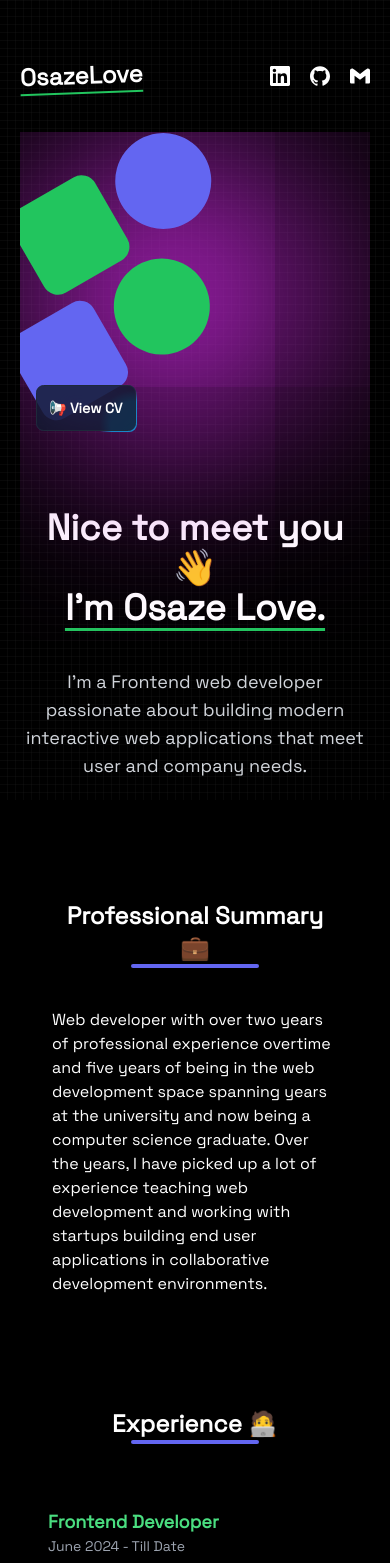
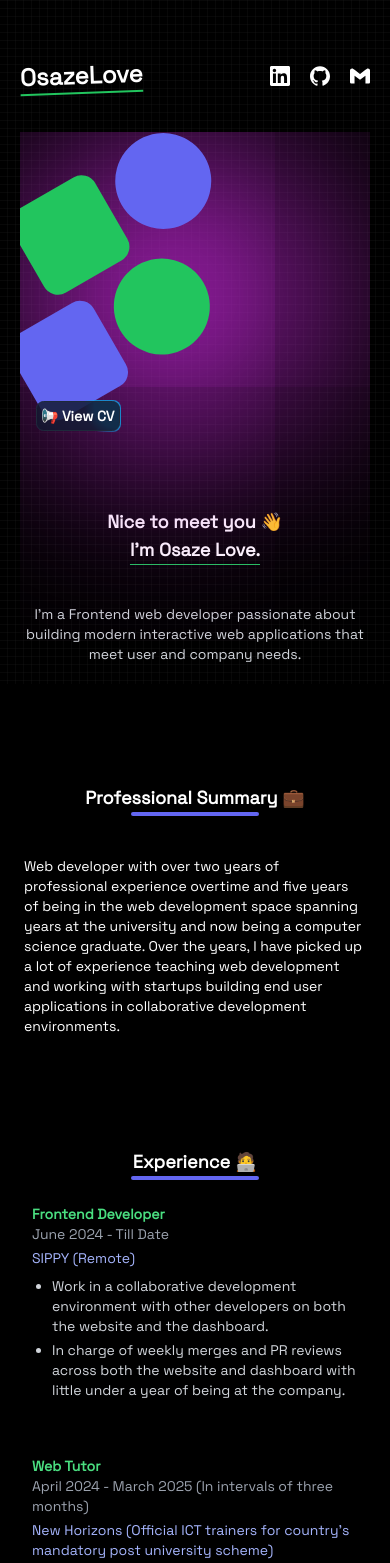
Before and after one commit to Osaze-love/osazelovePortfolio, a Next.js app: page / in a window 390 px wide. Shown: the top 1563 px of the page. Built offline with nearby package versions, Linux system fonts and the light colour scheme.

Commit message:
made updates

```diff
--- a/app/(home)/components/Experience.tsx
+++ b/app/(home)/components/Experience.tsx
@@ -64,17 +64,17 @@ const Experience = () => {
         text="Experience 🧑‍💻"
         className="flex flex-col items-center justify-center rotate-0 "
       />
-      <div className="pt-10 space-y-10">
+      <div className="pt-4 md:pt-10 space-y-10">
         {experiences.map((exp, idx) => (
-          <div key={idx} className="bg-black-500 p-6 rounded-lg shadow-md">
+          <div key={idx} className="bg-black-500 p-2 md:p-6 rounded-lg shadow-md">
             <div className="flex flex-col md:flex-row md:items-center md:justify-between">
-              <div className="text-lg font-semibold text-green-400">{exp.role}</div>
-              <div className="text-sm text-gray-400">{exp.date}</div>
+              <div className="text-sm md:text-lg font-semibold text-green-400">{exp.role}</div>
+              <div className="text-sm md:text-md text-gray-400">{exp.date}</div>
             </div>
-            <div className="text-md font-medium text-indigo-300 mt-1">{exp.company}</div>
+            <div className="text-sm md:text-ms font-medium text-indigo-300 mt-1">{exp.company}</div>
             <ul className="list-disc pl-5 mt-2 text-gray-300 space-y-1">
               {exp.details.map((detail, i) => (
-                <li key={i}>{detail}</li>
+                <li className="text-sm md:text-lg" key={i}>{detail}</li>
               ))}
             </ul>
           </div>
--- a/app/(home)/components/HeroSection.tsx
+++ b/app/(home)/components/HeroSection.tsx
@@ -7,14 +7,14 @@ const HeroSection = () => {
   return (
     <div className="min-h-[60vh] overflow-hidden flex flex-col-reverse gap-14 lg:gap-0 lg:flex-row items-center justify-between animate-move-up ">
       <div className="space-y-10 text-white text-center lg:text-left">
-        <h1 className="text-4xl lg:text-6xl font-bold">
+        <h1 className="text-lg md:text-4xl lg:text-6xl font-bold">
           Nice to meet you 👋
           <br />{" "}
           <span className="underline underline-offset-8 decoration-green-500">
             I'm Osaze Love.
           </span>
         </h1>
-        <p className="md:w-96 text-lg text-gray-300">
+        <p className="md:w-96 text-sm md:text-lg text-gray-300">
           I'm a Frontend web developer passionate about building modern
           interactive web applications that meet user and company needs.
         </p>
@@ -32,7 +32,7 @@ const HeroSection = () => {
           <div className="glow absolute top-[40%] right-1/2 -z-10"></div>
         </div>
         <div className="absolute bottom-5 left-0">
-          <MovingBorderBtn borderRadius="0.5rem" className="p-3 font-semibold">
+          <MovingBorderBtn borderRadius="0.5rem" className="p-1 md:p-3 font-semibold">
             <a href="/CV_osazelove-1.pdf" target="_blank">
               📢 View CV
             </a>
--- a/app/(home)/components/ProfessionalSummary.tsx
+++ b/app/(home)/components/ProfessionalSummary.tsx
@@ -2,12 +2,12 @@ import Title from "./Title";
 
 const ProfessionalSummary = () => {
   return (
-    <div className="max-w-5xl text-white mx-auto px-8 pb-28">
+    <div className="max-w-5xl text-white mx-auto px-1 md:px-8 pb-28">
       <Title
         text="Professional Summary 💼"
         className="flex flex-col items-center justify-center rotate-0 "
       />
-      <p className="pt-10 text-md md:text-lg">
+      <p className="pt-10 text-sm md:text-lg">
       Web developer with over two years of professional experience overtime and five years of being in the web development space spanning years at the university and now being a computer science graduate. Over the years, I have picked up a lot of experience teaching web development and working with startups building end user applications in collaborative development environments.
       </p>
     </div>
--- a/app/(home)/components/Projects.tsx
+++ b/app/(home)/components/Projects.tsx
@@ -47,12 +47,12 @@ const otherProjects = [
 
 const Projects = () => {
   return (
-    <div className="py-10 text-white p-5 sm:p-0">
+    <div className="py-10 text-white px-1 md:px-0 p-5 sm:p-0">
       <Title
         text="Projects 🎨"
         className="flex flex-col items-center justify-center "
       />
-      <div className="max-w-3xl mx-auto text-center text-gray-300 pt-6 pb-10 text-md md:text-lg">
+      <div className="max-w-full md:max-w-3xl mx-auto text-center text-gray-300 pt-6 pb-4 md:pb-10 text-sm md:text-md md:text-lg">
         This is not an exhaustive list of projects. For confidentiality, some live projects are not included. See full descriptions in <span>
         <MovingBorderBtn borderRadius="0.2rem" className="p-1 font-semibold">
             <a href="/CV_osazelove-1.pdf" target="_blank">
@@ -62,7 +62,7 @@ const Projects = () => {
         </span>
 
       </div>
-      <div className="grid grid-cols-1 sm:grid-cols-2 pt-10 gap-5">
+      <div className="grid grid-cols-1 sm:grid-cols-2 pt-4 md:pt-10 gap-5">
         {mainProjects.map((project, index) => (
           <div key={index}>
             <div className={cn("p-5 rounded-md", project.background)}>
@@ -72,14 +72,14 @@ const Projects = () => {
               >
                 <h1>{project.title}</h1>
               </DirectionAwareHover>
-              <p className="my-3">{project.description}</p>
+              <p className="my-3 text-sm md:text-lg">{project.description}</p>
               {project.link && project.link !== "#" && (
                 <div className="flex justify-center items-center mt-2">
                   <MovingBorderBtn
                     borderRadius="0.5rem"
-                    className="p-3 font-semibold"
+                    className="px-2 md:px-3 py-1 md:py-2 font-semibold"
                   >
-                    <a href={project.link} target="_blank">
+                    <a className="text-sm md:text-lg" href={project.link} target="_blank">
                       Project Link
                     </a>
                   </MovingBorderBtn>
@@ -89,12 +89,12 @@ const Projects = () => {
           </div>
         ))}
       </div>
-      <div className="pt-40">
+      <div className="pt-20 md:pt-40">
         <Title
           text="Other Projects"
           className="flex flex-col items-center justify-center rotate-0"
         />
-        <div className="grid grid-cols-1 sm:grid-cols-2 pt-10 gap-5">
+        <div className="grid grid-cols-1 sm:grid-cols-2 pt-2 md:pt-10 gap-5">
           {otherProjects.map((project, index) => (
             <div key={index}>
               <div className={cn("p-5 rounded-md", project.background)}>
@@ -104,23 +104,23 @@ const Projects = () => {
                 >
                   <h1>{project.title}</h1>
                 </DirectionAwareHover>
-                <p className="my-3">{project.description}</p>
+                <p className="my-3 text-sm md:text-lg">{project.description}</p>
                 <div className="flex justify-evenly items-center">
                   {project.github && (
                     <MovingBorderBtn
                       borderRadius="0.5rem"
-                      className="p-3 font-semibold"
+                      className="px-2 md:px-3 py-1 md:py-2 font-semibold"
                     >
-                      <a href={project.github} target="_blank">
+                      <a className="text-sm md:text-lg" href={project.github} target="_blank">
                         View Github
                       </a>
                     </MovingBorderBtn>
                   )}
                   <MovingBorderBtn
                     borderRadius="0.5rem"
-                    className="p-3 font-semibold"
+                    className="px-2 md:px-3 py-1 md:py-2 font-semibold"
                   >
-                    <a href={project.link} target="_blank">
+                    <a className="text-sm md:text-lg" href={project.link} target="_blank">
                       Project Link
                     </a>
                   </MovingBorderBtn>
--- a/app/(home)/components/Skills.tsx
+++ b/app/(home)/components/Skills.tsx
@@ -42,7 +42,7 @@ const Skills = () => {
     },
   ];
   return (
-    <div className="max-w-5xl text-white mx-auto px-8">
+    <div className="max-w-5xl text-white mx-auto px-1 md:px-8">
       <Title
         text="Skills 🛠️"
         className="flex flex-col items-center justify-center "
--- a/app/(home)/components/Title.tsx
+++ b/app/(home)/components/Title.tsx
@@ -1,7 +1,7 @@
 const Title = ({ text, className }: { text: string; className?: string }) => {
   return (
     <div className={className}>
-      <h1 className="text-2xl font-bold group-hover:text-green-500 text-center transition-all">
+      <h1 className="text-lg md:text-2xl font-bold group-hover:text-green-500 text-center transition-all">
         {text}
       </h1>
       <div className="w-32 h-1 bg-indigo-500 rounded-full"></div>
--- a/components/ui/card-hover-effect.tsx
+++ b/components/ui/card-hover-effect.tsx
@@ -46,8 +46,8 @@ export const HoverEffect = ({
             </AnimatePresence>
             <div className="rounded-md w-full p-4 overflow-hidden bg-black group-hover:ring-2 ring-green-500 relative z-20 transition-all duration-500 cursor-pointer">
               <div className="py-10 z-50 relative space-y-5">
-                <Icon className="w-8 h-8 mx-auto" />
-                <p className="text-xl font-bold text-center text-gray-300">
+                <Icon className="w-4 h-4 md:w-8 md:h-8 mx-auto" />
+                <p className="text-sm md:text-xl font-bold text-center text-gray-300">
                   {item.text}
                 </p>
               </div>
```
